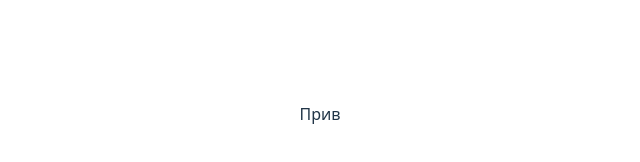
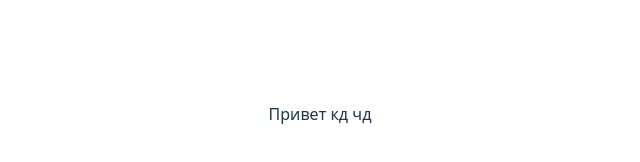
Before and after one commit to arinakarinskaiaa/karkolprakt, a Vue app: page / in a window 1280 px wide. Shown: the part 286-448 px from the top of the page, without its empty margins (320-960 px from the left). Built offline with nearby package versions, Linux system fonts and the light colour scheme.

Commit message:
первый комит аришка

```diff
--- a/src/App.vue
+++ b/src/App.vue
@@ -3,7 +3,7 @@
 </script>
 
 <template>
-  Прив
+  Привет кд чд
 </template>
 
 <style scoped></style>
```
